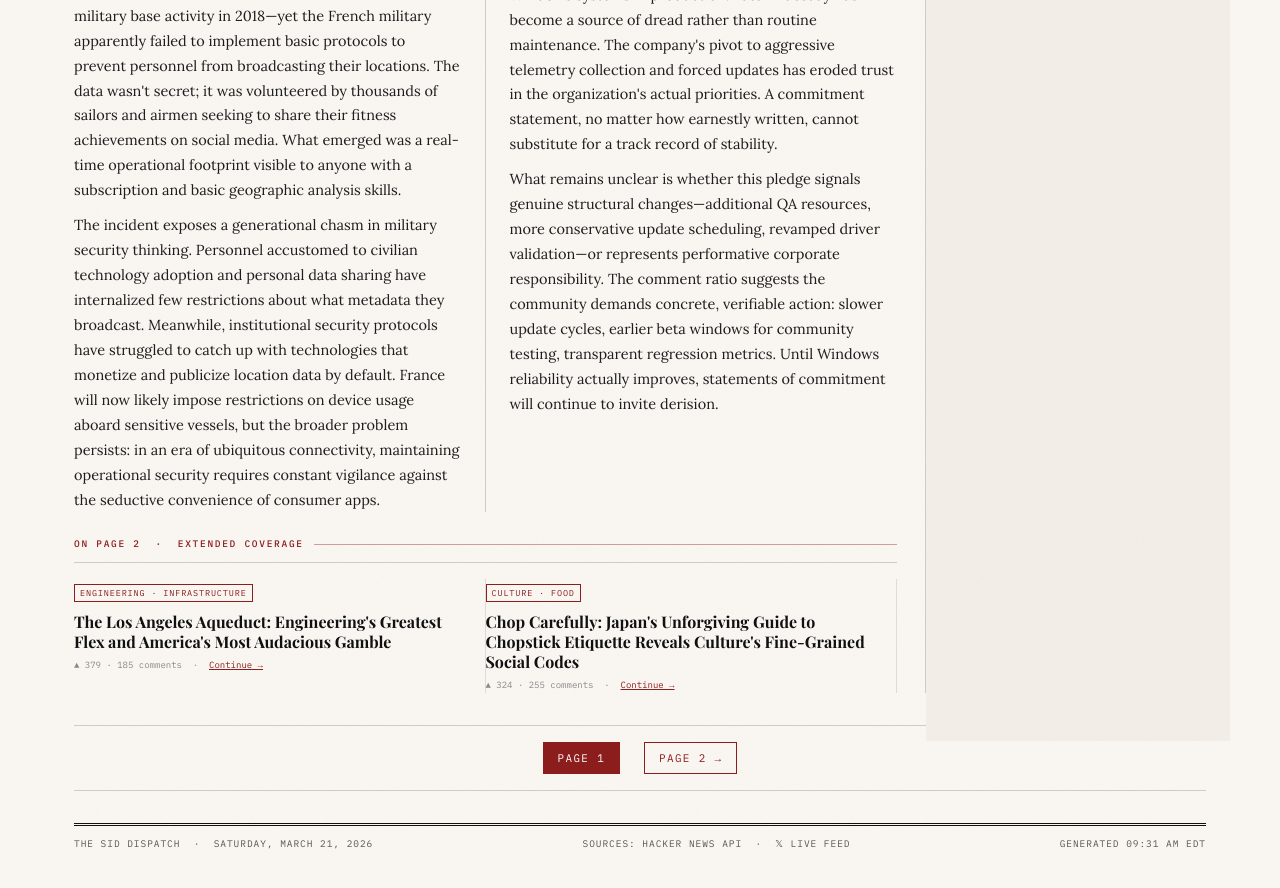
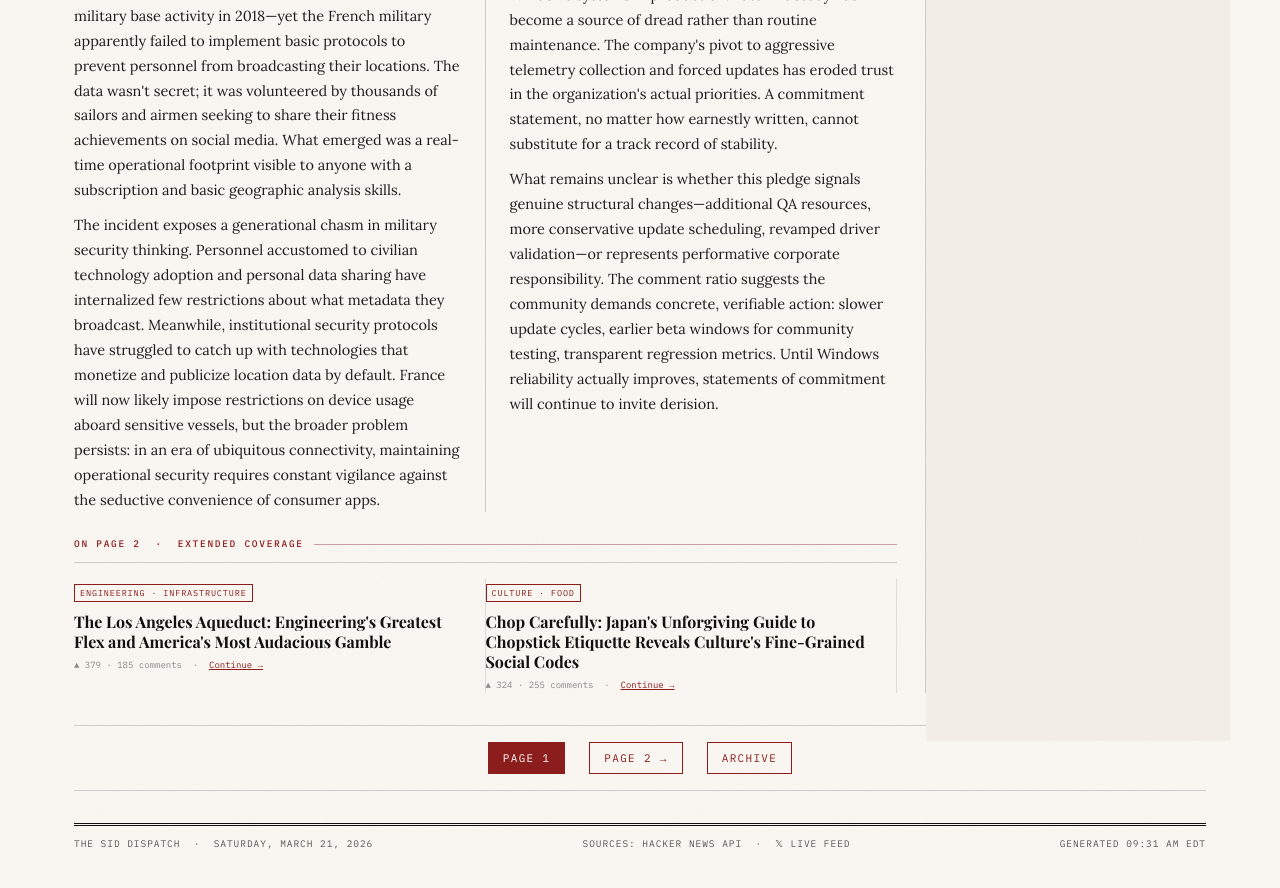
Before and after one commit to sngeth/sngeth.github.io, a Jekyll site: the page dispatch/index.html, which Jekyll copies as it is, in a window 1280 px wide and 900 px high, scrolled down 2317 px. Shown: the top 888 px of the window. Built offline with Jekyll 4.4.1, drawn with Linux system fonts in a browser that asks for light colours; some web fonts are replaced.

Commit message:
Add archive link to dispatch page navigation
Co-Authored-By: Claude Opus 4.6 (1M context) <noreply@anthropic.com>

```diff
--- a/dispatch/index.html
+++ b/dispatch/index.html
@@ -189,6 +189,7 @@
     <div class="page-nav">
       <a class="current" href="index.html">Page 1</a>
       <a href="page2.html">Page 2 →</a>
+      <a href="archive/">Archive</a>
     </div>
   <footer>
     <span>The Sid Dispatch &nbsp;·&nbsp; Saturday, March 21, 2026</span>
--- a/dispatch/page2.html
+++ b/dispatch/page2.html
@@ -158,6 +158,7 @@
     <div class="page-nav">
       <a href="index.html">← Page 1</a>
       <a class="current" href="page2.html">Page 2</a>
+      <a href="archive/">Archive</a>
     </div>
   <footer>
     <span>The Sid Dispatch &nbsp;·&nbsp; Saturday, March 21, 2026</span>
```
